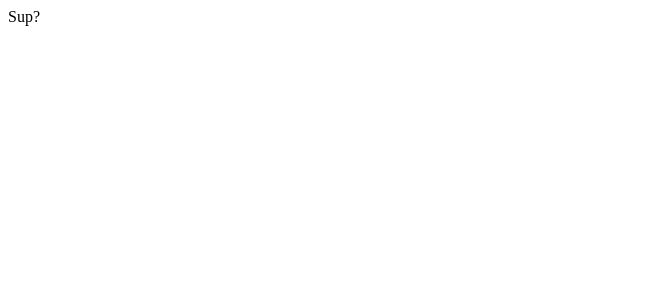
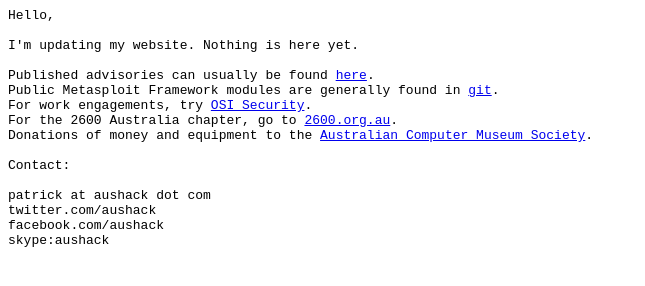
Before and after one commit to aushack/aushack.github.io, a plain HTML site: page index.html in a window 1280 px wide. Shown: the whole page, without its empty margins (0-645 px from the left). Drawn offline with Linux system fonts and the light colour scheme.

Commit message:
Basic place holder.

```diff
--- a/index.html
+++ b/index.html
@@ -1 +1,35 @@
-Sup?
+<html>
+<head>
+<title>aushack.com</title>
+</head>
+<body>
+<script>
+  (function(i,s,o,g,r,a,m){i['GoogleAnalyticsObject']=r;i[r]=i[r]||function(){
+  (i[r].q=i[r].q||[]).push(arguments)},i[r].l=1*new Date();a=s.createElement(o),
+  m=s.getElementsByTagName(o)[0];a.async=1;a.src=g;m.parentNode.insertBefore(a,m)
+  })(window,document,'script','//www.google-analytics.com/analytics.js','ga');
+
+  ga('create', 'UA-5568574-1', 'auto');
+  ga('send', 'pageview');
+
+</script>
+<pre>
+Hello,
+
+I'm updating my website. Nothing is here yet.
+
+Published advisories can usually be found <a href="http://osvdb.org/creditees/5058-patrick-webster">here</a>.
+Public Metasploit Framework modules are generally found in <a href="https://github.com/rapid7/metasploit-framework">git</a>.
+For work engagements, try <a href="http://www.osisecurity.com.au">OSI Security</a>.
+For the 2600 Australia chapter, go to <a href="http://www.2600.org.au">2600.org.au</a>.
+Donations of money and equipment to the <a href="http://acms.org.au">Australian Computer Museum Society</a>.
+
+Contact:
+
+patrick at aushack dot com
+twitter.com/aushack
+facebook.com/aushack
+skype:aushack
+</pre>
+</body>
+</html>
```
